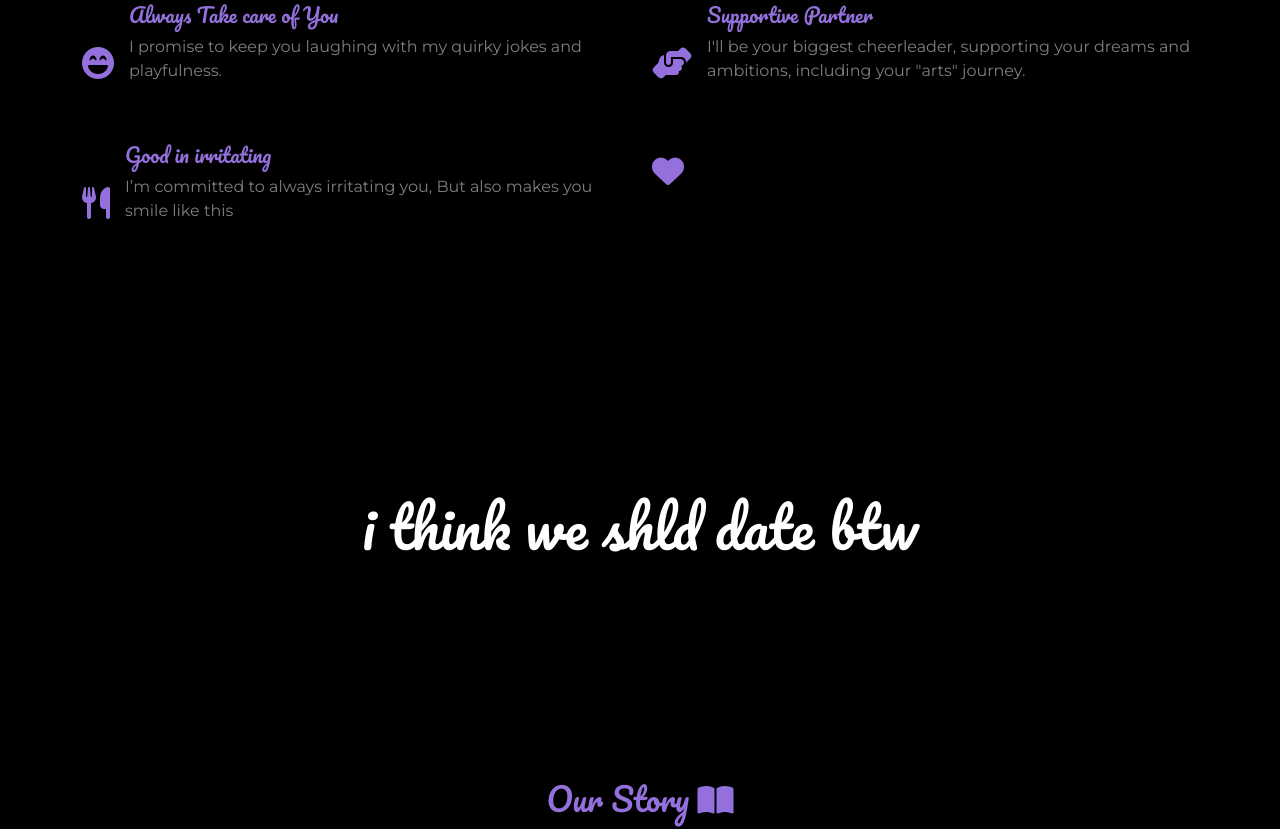
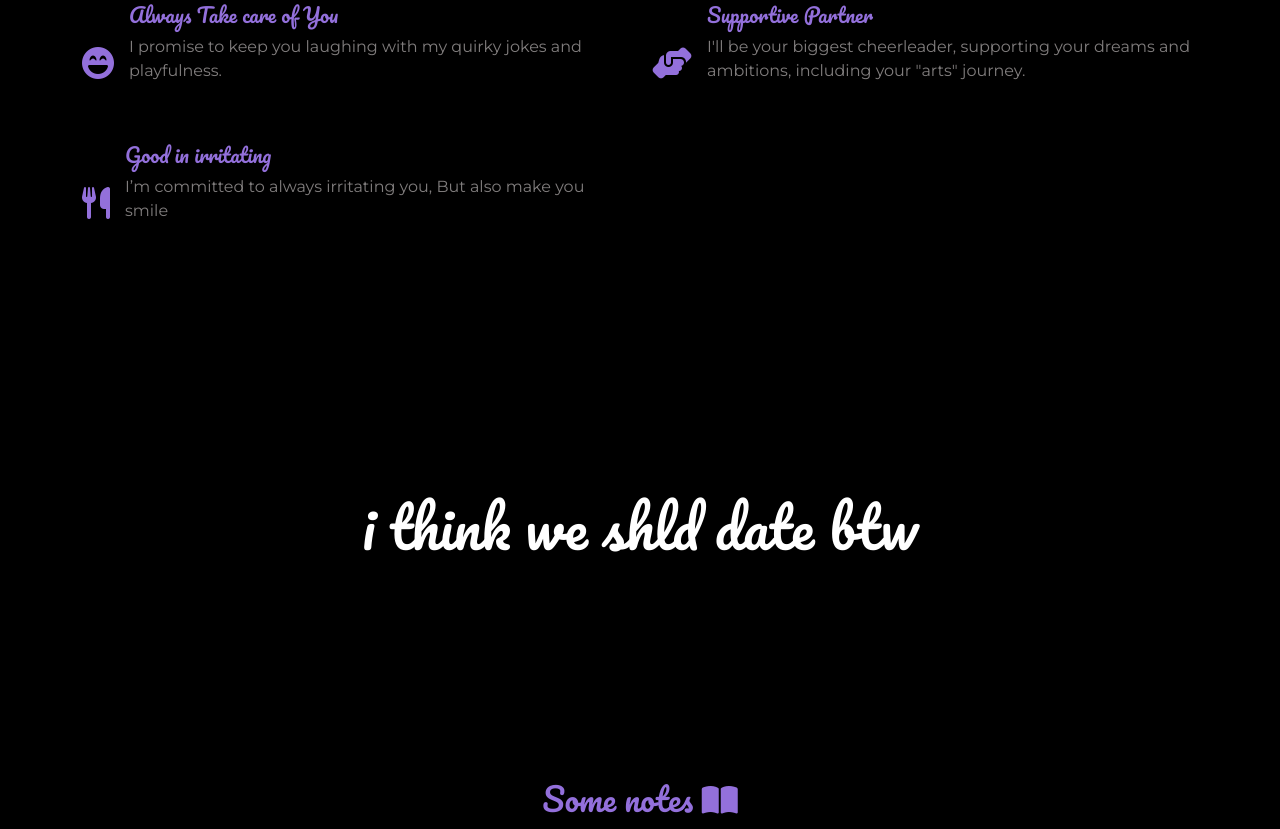
Before and after one commit to MaaherIrani/biancanigger, a plain HTML site: page index.html in a window 1280 px wide. Shown: the part 1115-1944 px from the top of the page. Drawn offline with nearby package versions, Linux system fonts and the light colour scheme; a script that the page names is missing.

Commit message:
Update index.html

```diff
--- a/index.html
+++ b/index.html
@@ -492,7 +492,7 @@
 
   <nav class="navbar navbar-expand-lg navbar-dark">
     <div class="container justify-content-center">
-      <a class="navbar-brand " href="#home">Date with maria <i class="fas fa-heart"></i></a>
+      <a class="navbar-brand " href="#home"> maria im sorry <i class="fas fa-heart"></i></a>
 
     </div>
   </nav>
@@ -600,13 +600,13 @@
             <i class="fas fa-utensils why-me-icon floating"></i>
             <div>
               <h5>Good in irritating</h5>
-              <p>I’m committed to always irritating you, But also makes you smile like this </p>
+              <p>I’m committed to always irritating you, But also make you smile </p>
             </div>
           </div>
         </div>
         <div class="col-md-6 mb-4">
           <div class="why-me-item">
-            <i class="fas fa-heart why-me-icon floating"></i>
+
 
           </div>
         </div>
@@ -620,7 +620,7 @@
   </div>
 
   <div id="our-story" class="container py-5">
-    <h2 class="text-center mb-5">Our Story <i class="fas fa-book-open"></i></h2>
+    <h2 class="text-center mb-5"> Some notes <i class="fas fa-book-open"></i></h2>
     <div class="timeline">
       <div class="timeline-container left">
         <div class="timeline-content">
```
